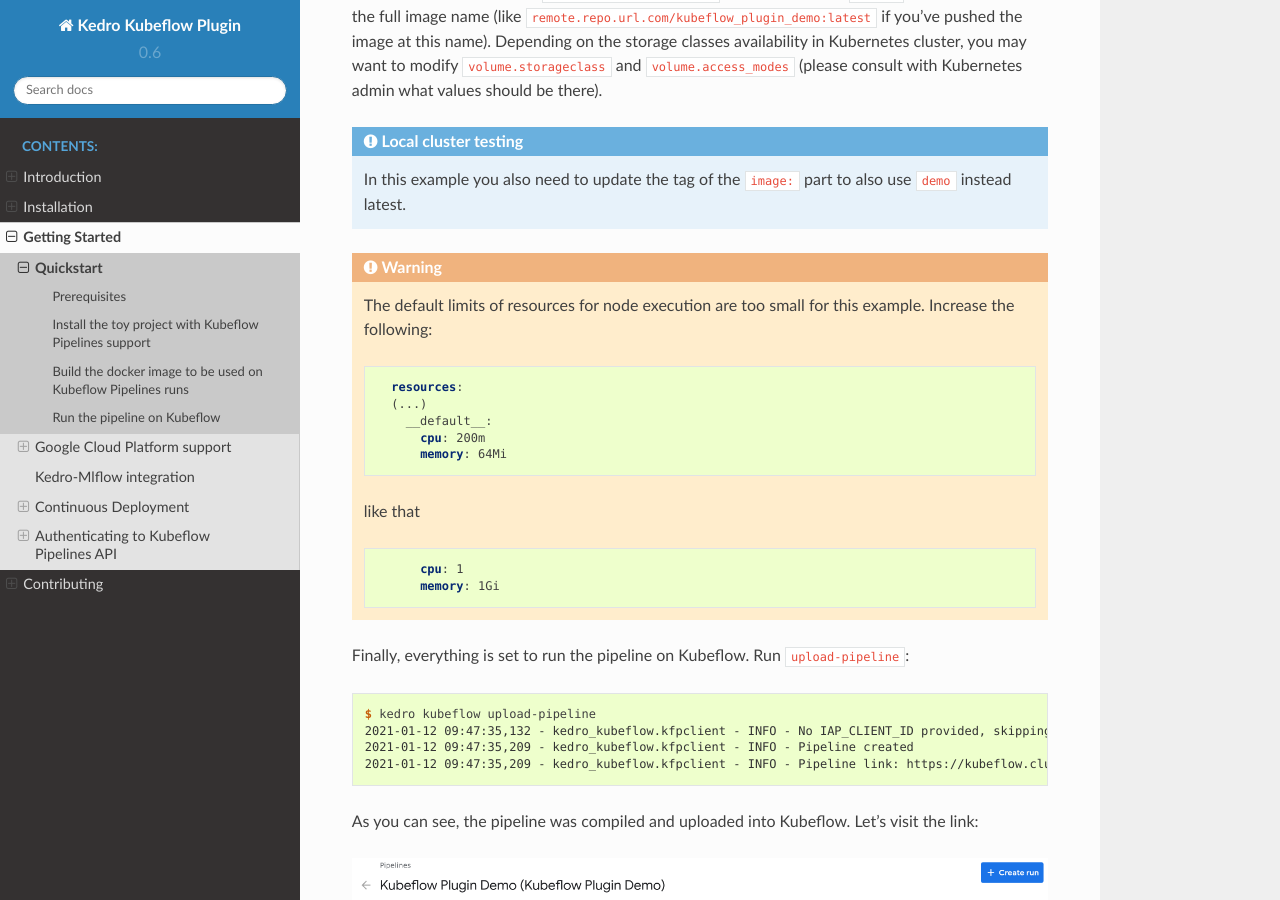
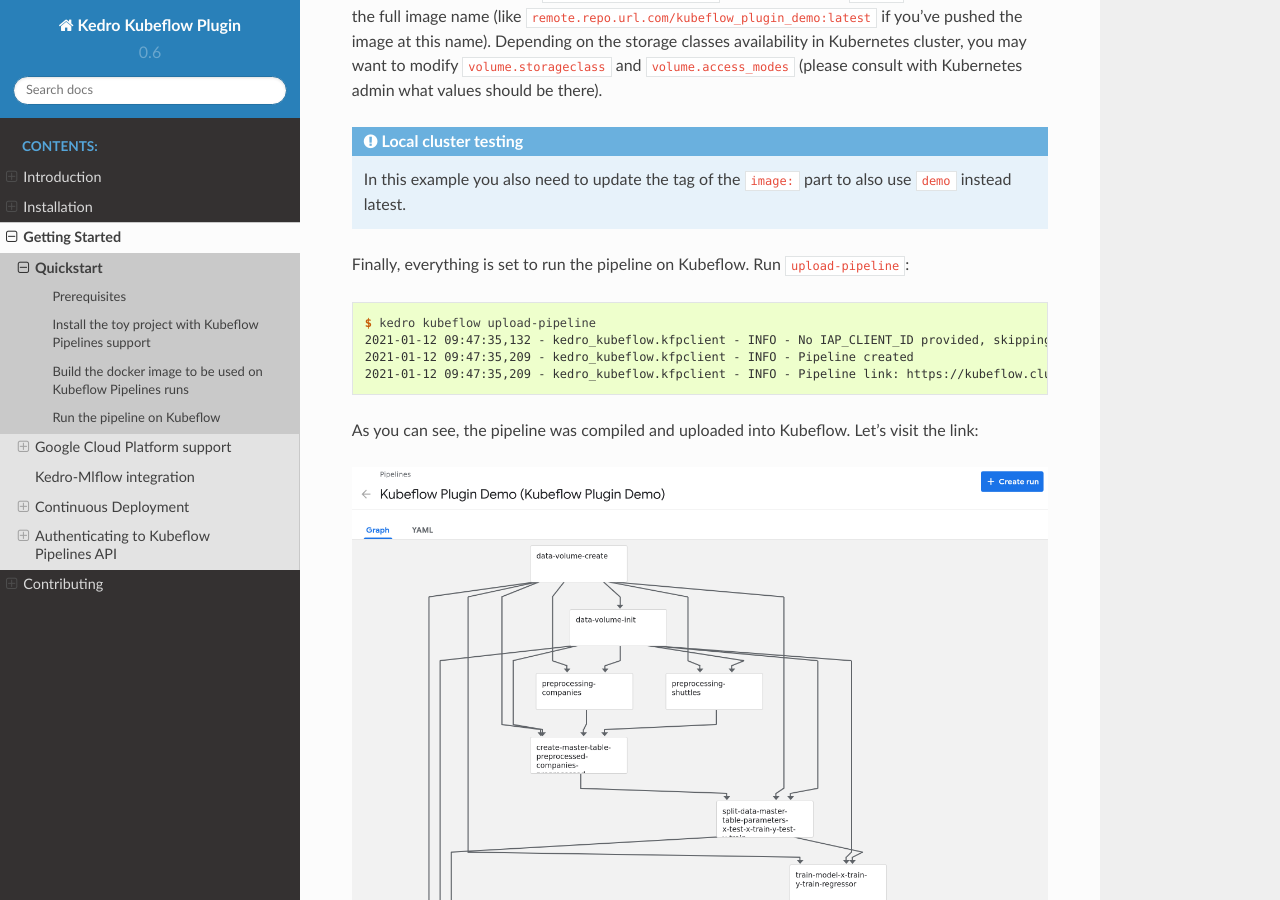
Before and after one commit to getindata/kedro-kubeflow, a Sphinx documentation site: the page built from docs/source/03_getting_started/01_quickstart.md, in a window 1280 px wide and 900 px high, scrolled down 5695 px. Built offline with Sphinx 7.4.7 and the Read the Docs theme 2.0.0, drawn with Linux system fonts in a browser that asks for light colours.

Commit message:
docs: Removed outdated hint about resources

`````diff
--- a/docs/source/03_getting_started/01_quickstart.md
+++ b/docs/source/03_getting_started/01_quickstart.md
@@ -267,21 +267,6 @@
 In this example you also need to update the tag of the `image:` part to also use `demo` instead latest.
 ````
 
-````{warning}
-The default limits of resources for node execution are too small for this example. Increase the following:
-```yaml
-  resources:
-  (...)
-    __default__:
-      cpu: 200m
-      memory: 64Mi
-```
-like that
-```yaml
-      cpu: 1
-      memory: 1Gi
-```
-````
 
 Finally, everything is set to run the pipeline on Kubeflow. Run `upload-pipeline`:
 
`````
